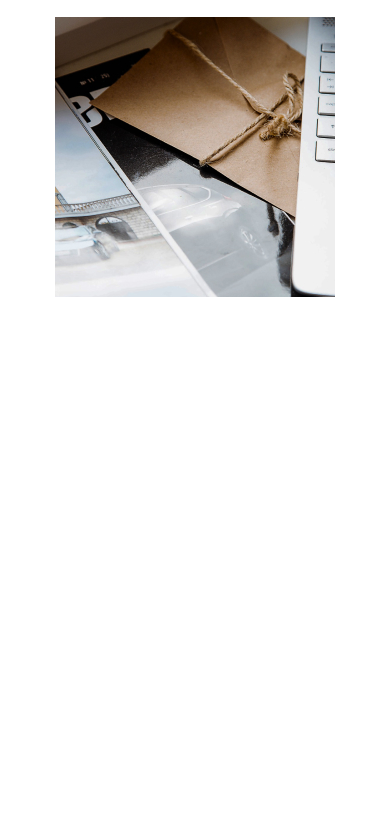
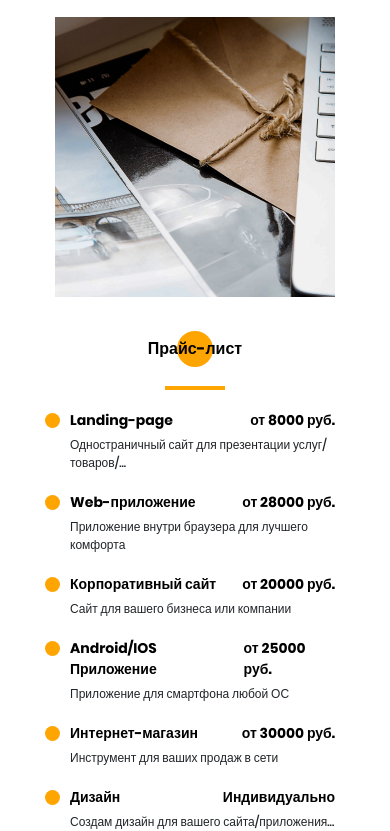
Before and after one commit to Quiddlee/Portfolio, a website: page src/index.html in a window 390 px wide. Shown: the part 7682-8513 px from the top of the page. Before the commit the page ends 7979 px from the top, so only its background shows below. Drawn offline with nearby package versions, Linux system fonts and the light colour scheme; files that its build step writes are made by us from their sources.

Commit message:
price-list section adaptive done

```diff
--- a/src/sass/blocks/_media.scss
+++ b/src/sass/blocks/_media.scss
@@ -124,6 +124,14 @@
             }
         }
     }
+    .price-list {
+        &__wrapper {
+            padding: 0;
+            column-gap: 0;
+            row-gap: 20px;
+            justify-content: space-around;
+        }
+    }
 }
 
 @media (max-width: 768px) {
@@ -197,6 +205,16 @@
         }
         &__wrapper {
             margin-top: 40px;
+        }
+    }
+    .price-list {
+        padding-top: 40px;
+        .divider {
+            margin-bottom: 0px;
+        }
+        &__wrapper {
+            margin-top: 20px;
+            grid-template-columns: 320px;
         }
     }
 }
@@ -304,4 +322,10 @@
             }
         }
     }
+    .price-list {
+        &__wrapper {
+            grid-template-columns: 265px;
+            margin-left: 15px;
+        }
+    }
 }
```
Also changed, not shown: src/index.html (+2 -2 lines), dist/css/style.min.css, dist/index.html.
